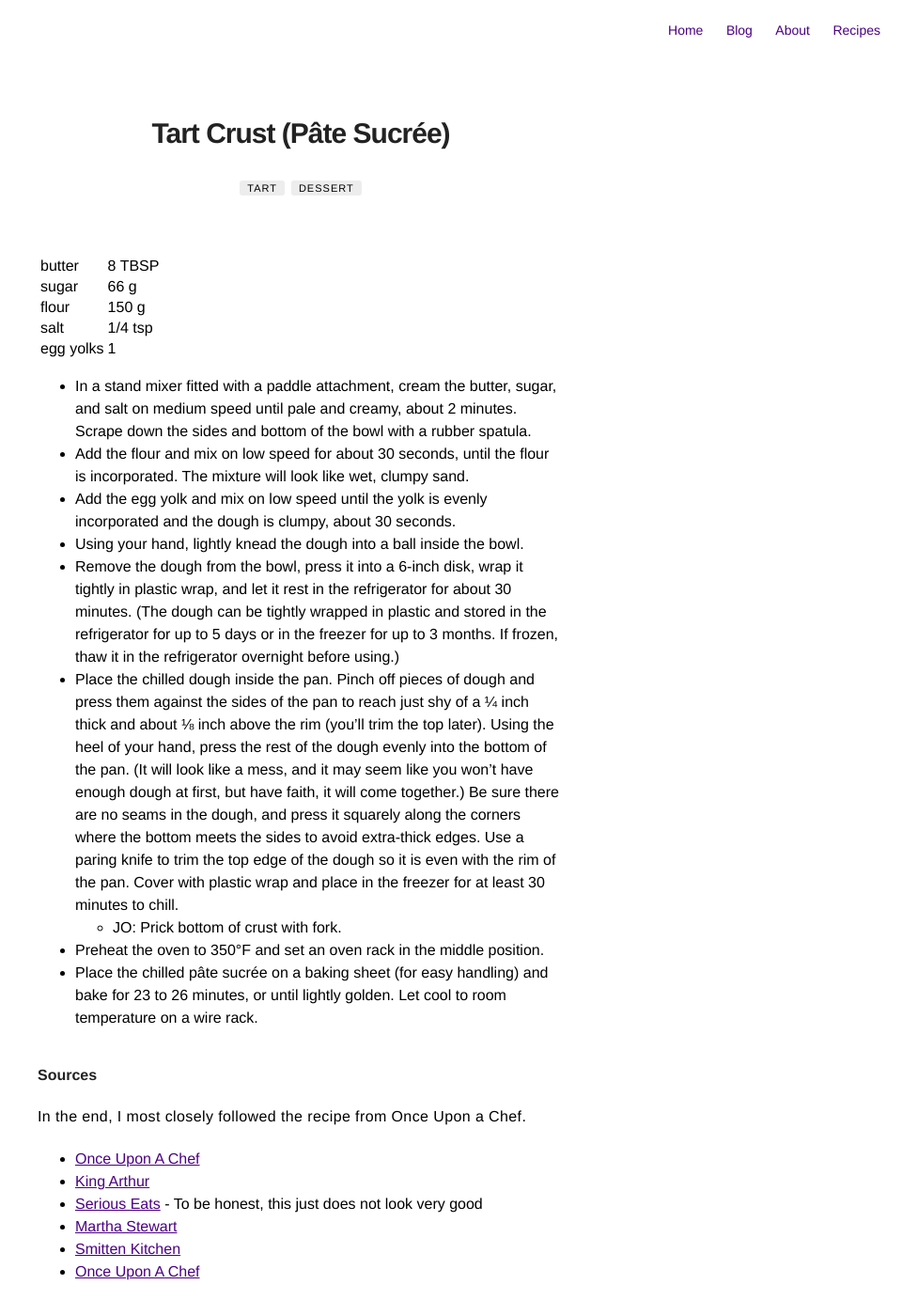
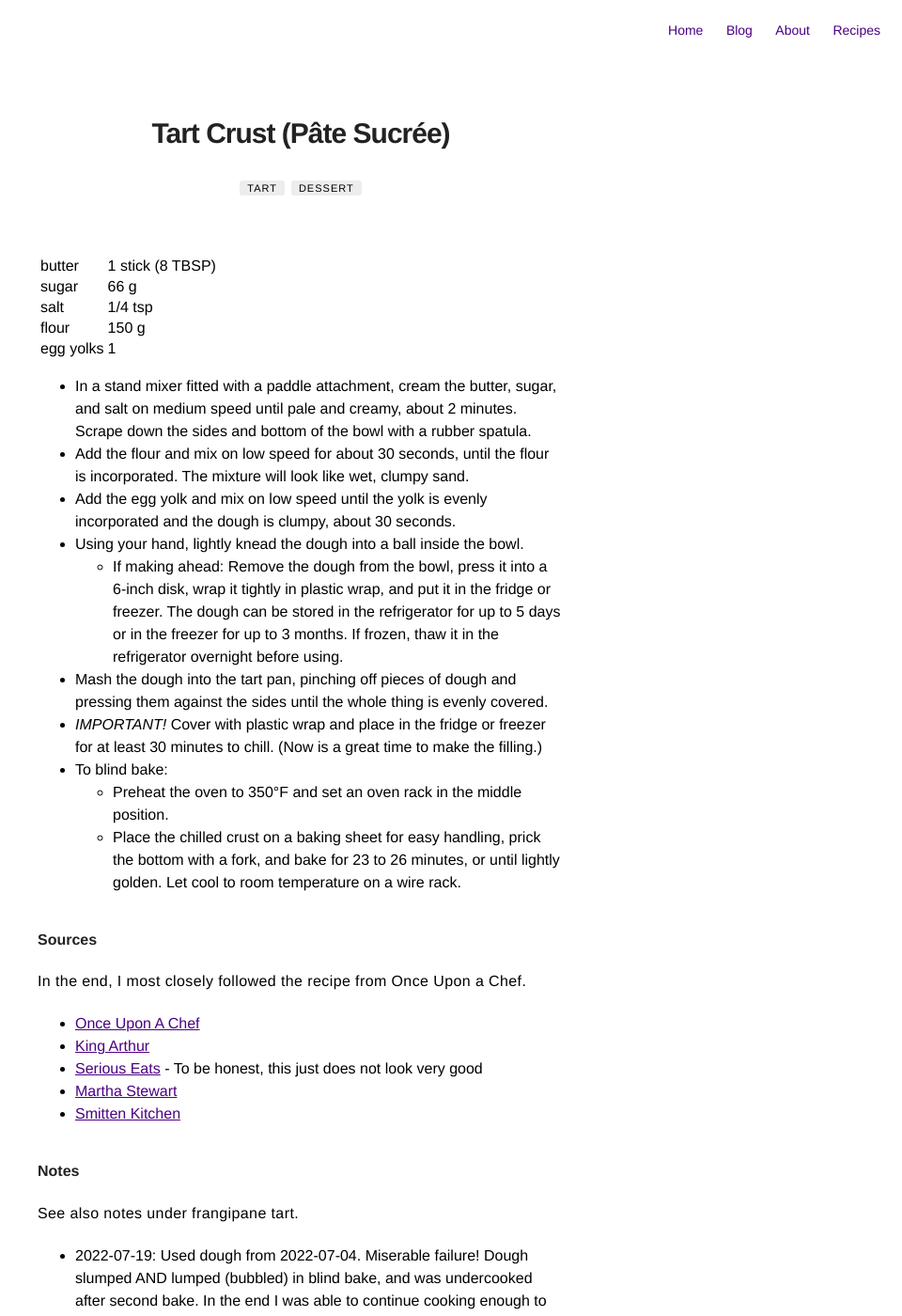
Before and after one commit to jimmyodonnell/jimmyodonnell.github.io, a Jekyll site: the page built from recipes/tart-crust.md, in a window 1280 px wide and 1400 px high. Shown: the whole window at 94% size, without its empty margins (320-1280 px from the left). Built offline with Jekyll 4.4.1, drawn with Linux system fonts in a browser that asks for light colours.

Commit message:
update tart crust

```diff
--- a/recipes/tart-crust.md
+++ b/recipes/tart-crust.md
@@ -10,10 +10,10 @@ comments: false
 
 
 | --- | --- |
-| butter | 8 TBSP |
+| butter | 1 stick (8 TBSP)  |
 | sugar | 66 g |
+| salt | 1/4 tsp |
 | flour | 150 g |
-| salt | 1/4 tsp |
 | egg yolks | 1 |
 
 
@@ -21,11 +21,12 @@ comments: false
 - Add the flour and mix on low speed for about 30 seconds, until the flour is incorporated. The mixture will look like wet, clumpy sand.
 - Add the egg yolk and mix on low speed until the yolk is evenly incorporated and the dough is clumpy, about 30 seconds.
 - Using your hand, lightly knead the dough into a ball inside the bowl.
-- Remove the dough from the bowl, press it into a 6-inch disk, wrap it tightly in plastic wrap, and let it rest in the refrigerator for about 30 minutes. (The dough can be tightly wrapped in plastic and stored in the refrigerator for up to 5 days or in the freezer for up to 3 months. If frozen, thaw it in the refrigerator overnight before using.)
-- Place the chilled dough inside the pan. Pinch off pieces of dough and press them against the sides of the pan to reach just shy of a ¼ inch thick and about ⅛ inch above the rim (you'll trim the top later). Using the heel of your hand, press the rest of the dough evenly into the bottom of the pan. (It will look like a mess, and it may seem like you won't have enough dough at first, but have faith, it will come together.) Be sure there are no seams in the dough, and press it squarely along the corners where the bottom meets the sides to avoid extra-thick edges. Use a paring knife to trim the top edge of the dough so it is even with the rim of the pan. Cover with plastic wrap and place in the freezer for at least 30 minutes to chill.
-    - JO: Prick bottom of crust with fork.
-- Preheat the oven to 350°F and set an oven rack in the middle position.
-- Place the chilled pâte sucrée on a baking sheet (for easy handling) and bake for 23 to 26 minutes, or until lightly golden. Let cool to room temperature on a wire rack.
+  - If making ahead: Remove the dough from the bowl, press it into a 6-inch disk, wrap it tightly in plastic wrap, and put it in the fridge or freezer. The dough can be stored in the refrigerator for up to 5 days or in the freezer for up to 3 months. If frozen, thaw it in the refrigerator overnight before using.
+- Mash the dough into the tart pan, pinching off pieces of dough and pressing them against the sides until the whole thing is evenly covered.
+- *IMPORTANT!* Cover with plastic wrap and place in the fridge or freezer for at least 30 minutes to chill. (Now is a great time to make the filling.)
+- To blind bake:
+  - Preheat the oven to 350°F and set an oven rack in the middle position.
+  - Place the chilled crust on a baking sheet for easy handling, prick the bottom with a fork, and bake for 23 to 26 minutes, or until lightly golden. Let cool to room temperature on a wire rack.
 
 
 #### Sources
@@ -35,7 +36,6 @@ In the end, I most closely followed the recipe from Once Upon a Chef.
 - [Serious Eats](https://www.seriouseats.com/pate-sucree-tart-shell-recipe) - To be honest, this just does not look very good
 - [Martha Stewart](https://www.marthastewart.com/344584/pate-sucree)
 - [Smitten Kitchen](https://smittenkitchen.com/2008/11/the-great-unshrinkable-sweet-tart-shell/)
-- [Once Upon A Chef](https://www.onceuponachef.com/recipes/pate-sucree-sweet-tart-dough.html)
 
 
 #### Notes
```
Also changed, not shown: recipes/tart-frangipane.md (+6 -5 lines).
